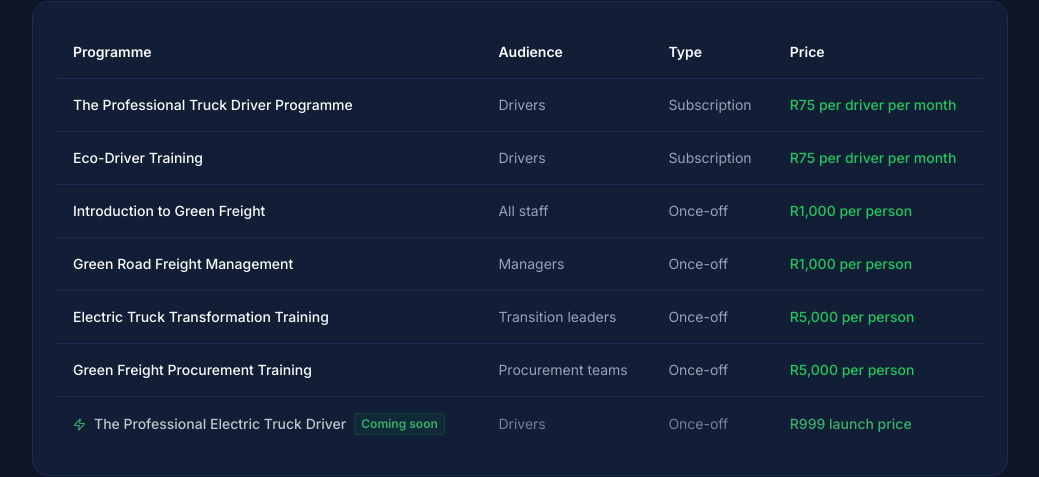
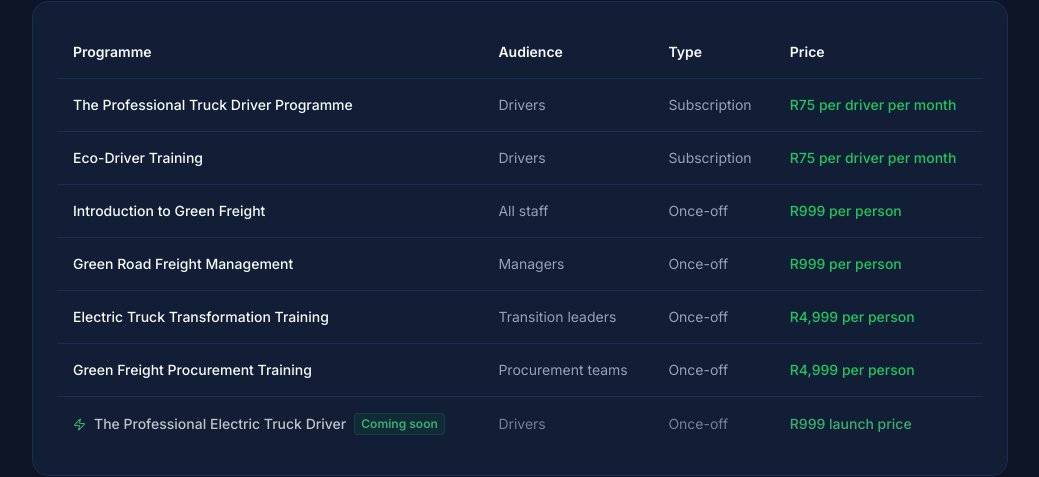
Before and after one commit to Abdool11/transportactiongroup, a Next.js app: page /academy in a window 1280 px wide. Shown: the part 1084-1561 px from the top of the page, without its empty margins (120-1159 px from the left). Built offline with nearby package versions, Linux system fonts and the light colour scheme; no server answers.

Commit message:
Update GFA programme pricing on Academy page: intro/management R999, transformation/procurement R4999

```diff
--- a/app/academy/page.tsx
+++ b/app/academy/page.tsx
@@ -47,7 +47,7 @@
     tier: "enterprise" as const,
     audienceLabel: "All staff",
     pricingModel: "once-off",
-    priceLabel: "R1,000 per person",
+    priceLabel: "R999 per person",
     status: "in-development",
   },
   {
@@ -57,7 +57,7 @@
     tier: "enterprise" as const,
     audienceLabel: "Managers",
     pricingModel: "once-off",
-    priceLabel: "R1,000 per person",
+    priceLabel: "R999 per person",
     status: "in-development",
   },
   {
@@ -67,7 +67,7 @@
     tier: "transition" as const,
     audienceLabel: "Transition leaders",
     pricingModel: "once-off",
-    priceLabel: "R5,000 per person",
+    priceLabel: "R4,999 per person",
     status: "in-development",
   },
   {
@@ -77,7 +77,7 @@
     tier: "transition" as const,
     audienceLabel: "Procurement teams",
     pricingModel: "once-off",
-    priceLabel: "R5,000 per person",
+    priceLabel: "R4,999 per person",
     status: "in-development",
   },
 ];
```
